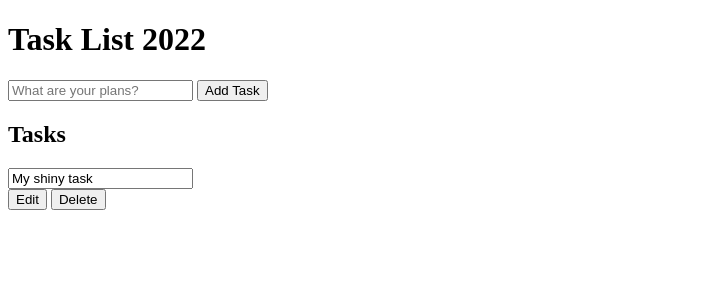
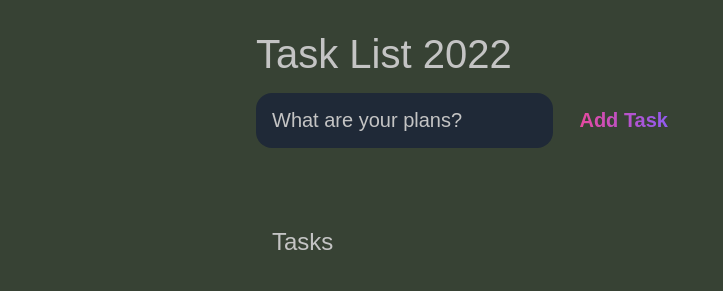
Before and after one commit to Petermwansa/todolist, a plain HTML site: page index.html in a window 1280 px wide. Shown: the whole page, without its empty margins (0-723 px from the left). Drawn offline with Linux system fonts and the light colour scheme.

Commit message:
Add the styling to the webpage

```diff
--- a/index.html
+++ b/index.html
@@ -4,13 +4,13 @@
     <meta charset="UTF-8">
     <meta http-equiv="X-UA-Compatible" content="IE=edge">
     <meta name="viewport" content="width=device-width, initial-scale=1.0">
-    <link rel="stylesheet" href="style.css">
+    <link rel="stylesheet" href="styles.css">
     <title>Todo List</title>
 </head>
 <body>
     <header>
         <h1>Task List 2022</h1>
-        <form action="" id="new-task-input">
+        <form action="" id="new-task-from">
             <input type="text" name="" id="new-task-input" placeholder="What are your plans?">
             <input type="submit" value="Add Task" id="new-task-submit">
         </form>
@@ -20,18 +20,17 @@
         <section class="task-list">
             <h2>Tasks</h2>
 
-            <div id="tasks">
-
+            <!-- <div id="tasks">
                 <div class="task">
                     <div class="content">
                         <input type="text" class="text" value="My shiny task" readonly>
                     </div>
                     <div class="actions">
                         <button class="edit">Edit</button>
-                        <button class="delte">Delete</button>
+                        <button class="delete">Delete</button>
                     </div>
                 </div>
-            </div>
+            </div> -->
         </section>
     </main>
 
--- a/styles.css
+++ b/styles.css
@@ -0,0 +1,158 @@
+:root {
+    --dark: #374234;
+    --darker: #1f2937;
+    --darkest: #111827;
+    --light: #eeee;
+    --pink: #ec4899;
+    --purple: #8b5cf6;
+    --gray: #c4c4c4;
+
+}
+
+
+* {
+    box-sizing: border-box;
+    margin: 0;
+    font-family: 'Fira sans' ,sans-serif;
+}
+
+body {
+    display: flex;
+    flex-direction: column;
+    min-height: 100vh;
+    background: var(--dark);
+    color: #fff;
+}
+
+header {
+    padding: 2rem 1rem;
+    max-width: 800px;
+    width: 100%;
+    margin: 0 auto;
+}
+
+header h1 {
+    font-size: 2.5rem;
+    font-weight: 300;
+    color: var(--gray);
+    margin-bottom: 1rem;
+}
+
+#new-task-form {
+    display: flex;
+}
+
+
+input, button {
+    appearance: none;
+    border: none;
+    outline: none;
+    background: none;
+}
+
+#new-task-input {
+    flex: 1 1 0%;
+    background-color: var(--darker);
+    padding: 1rem;
+    border-radius: 1rem;
+    margin-right: 1rem;
+    color: var(--light);
+    font-size: 1.25rem;
+}
+
+#new-task-input::placeholder {
+    color: var(--gray);
+}
+
+#new-task-submit {
+    color: var(--pink);
+    font-size: 1.25rem;
+    font-weight: 700;
+    background-image: linear-gradient(to right, var(--pink), var(--purple));
+    -webkit-background-clip: text;
+    -webkit-text-fill-color: transparent;
+    cursor: pointer;
+    transition: 0.4s;
+}
+
+#new-task-submit:hover {
+    opacity: .8;
+}
+
+#new-task-submit:active {
+    opacity: .6;
+}
+
+
+main {
+    flex: 1 1 0%;
+    padding: 2rem 1rem;
+    max-width: 800px;
+    width: 100%;
+    margin: 0 auto;
+}
+
+.task-list {
+    padding: 1rem;
+}
+
+.task-list h2 {
+    font-size: 1.5rem;
+    font-weight: 300;
+    color: var(--gray);
+    margin-bottom: 1rem;
+
+}
+
+#tasks .task {
+    display: flex;
+    justify-content: space-between;
+    background-color: var(--darkest);
+    padding: 1rem;
+    border-radius: 1rem;
+    margin-bottom: 1rem;
+}
+
+#tasks .task .content  .text {
+    color: var(--light);
+    font-size: 1.125rem;
+    width: 100%;
+    display: block;
+    transition: 0.4s;
+}
+
+#tasks .task .content  .text:not(:read-only) {
+    color: var(--pink);
+}
+
+#tasks .task .actions {
+    display: flex;
+    margin: 0 -0.5rem;
+}
+
+.task .actions button {
+    cursor: pointer;
+    margin: 0 0.5rem;
+    font-size: 1.125rem;
+    font-weight: 700;
+    text-transform: uppercase;
+    transition: .4s;
+}
+
+.task .actions button:hover {
+    opacity: .8;
+}
+
+.task .actions button:active {
+    opacity: .6;
+}
+
+.task .actions .edit {
+    background-image: linear-gradient(to right, var(--pink), var(--purple));
+    -webkit-background-clip: text;
+    -webkit-text-fill-color: transparent;
+}
+
+.task .actions .delete {
+    color: crimson;
+}
```
